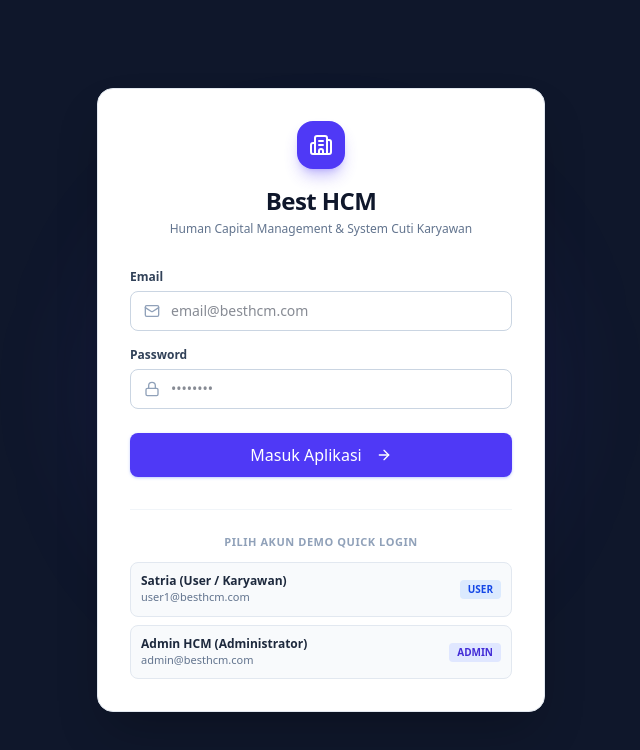
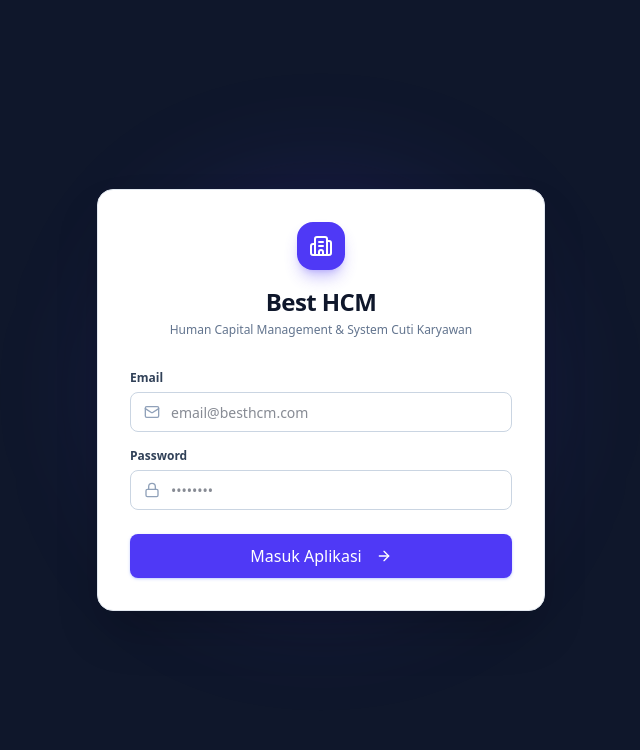
Before and after one commit to satriam/best-hc, a Next.js app: page /login in a window 1280 px wide. Shown: the top 750 px of the page, without its empty margins (319-959 px from the left). Built offline with nearby package versions, Linux system fonts and the light colour scheme.

Commit message:
feat(auth): hapus pilihan akun demo pada halaman login

```diff
--- a/src/app/(auth)/login/page.tsx
+++ b/src/app/(auth)/login/page.tsx
@@ -19,7 +19,6 @@ function LoginForm() {
   const {
     register,
     handleSubmit,
-    setValue,
     formState: { errors },
   } = useForm<LoginInput>({
     resolver: zodResolver(loginSchema),
@@ -52,16 +51,11 @@ function LoginForm() {
         router.push(callbackUrl || '/dashboard');
       }
       router.refresh();
-    } catch (err: any) {
-      setError(err.message);
+    } catch (err) {
+      setError(err instanceof Error ? err.message : 'Login gagal');
     } finally {
       setLoading(false);
     }
-  };
-
-  const fillDemoAccount = (email: string, pass: string) => {
-    setValue('email', email);
-    setValue('password', pass);
   };
 
   return (
@@ -117,44 +111,6 @@ function LoginForm() {
           {!loading && <ArrowRight className="w-4 h-4 ml-1" />}
         </Button>
       </form>
-
-      {/* Demo Quick Accounts */}
-      <div className="mt-8 pt-6 border-t border-slate-100">
-        <p className="text-[11px] font-semibold text-slate-400 uppercase tracking-wider mb-3 text-center">
-          Pilih Akun Demo Quick Login
-        </p>
-        <div className="space-y-2">
-          <button
-            onClick={() => fillDemoAccount('user1@besthcm.com', 'user123')}
-            className="w-full flex items-center justify-between p-2.5 rounded-lg border border-slate-200 bg-slate-50 hover:bg-indigo-50 hover:border-indigo-200 text-left transition-colors group cursor-pointer"
-          >
-            <div>
-              <p className="text-xs font-semibold text-slate-800 group-hover:text-indigo-900">
-                Satria (User / Karyawan)
-              </p>
-              <p className="text-[11px] text-slate-500">user1@besthcm.com</p>
-            </div>
-            <span className="text-[10px] font-semibold px-2 py-0.5 rounded bg-blue-100 text-blue-700">
-              USER
-            </span>
-          </button>
-
-          <button
-            onClick={() => fillDemoAccount('admin@besthcm.com', 'admin123')}
-            className="w-full flex items-center justify-between p-2.5 rounded-lg border border-slate-200 bg-slate-50 hover:bg-indigo-50 hover:border-indigo-200 text-left transition-colors group cursor-pointer"
-          >
-            <div>
-              <p className="text-xs font-semibold text-slate-800 group-hover:text-indigo-900">
-                Admin HCM (Administrator)
-              </p>
-              <p className="text-[11px] text-slate-500">admin@besthcm.com</p>
-            </div>
-            <span className="text-[10px] font-semibold px-2 py-0.5 rounded bg-indigo-100 text-indigo-700">
-              ADMIN
-            </span>
-          </button>
-        </div>
-      </div>
     </div>
   );
 }
```
